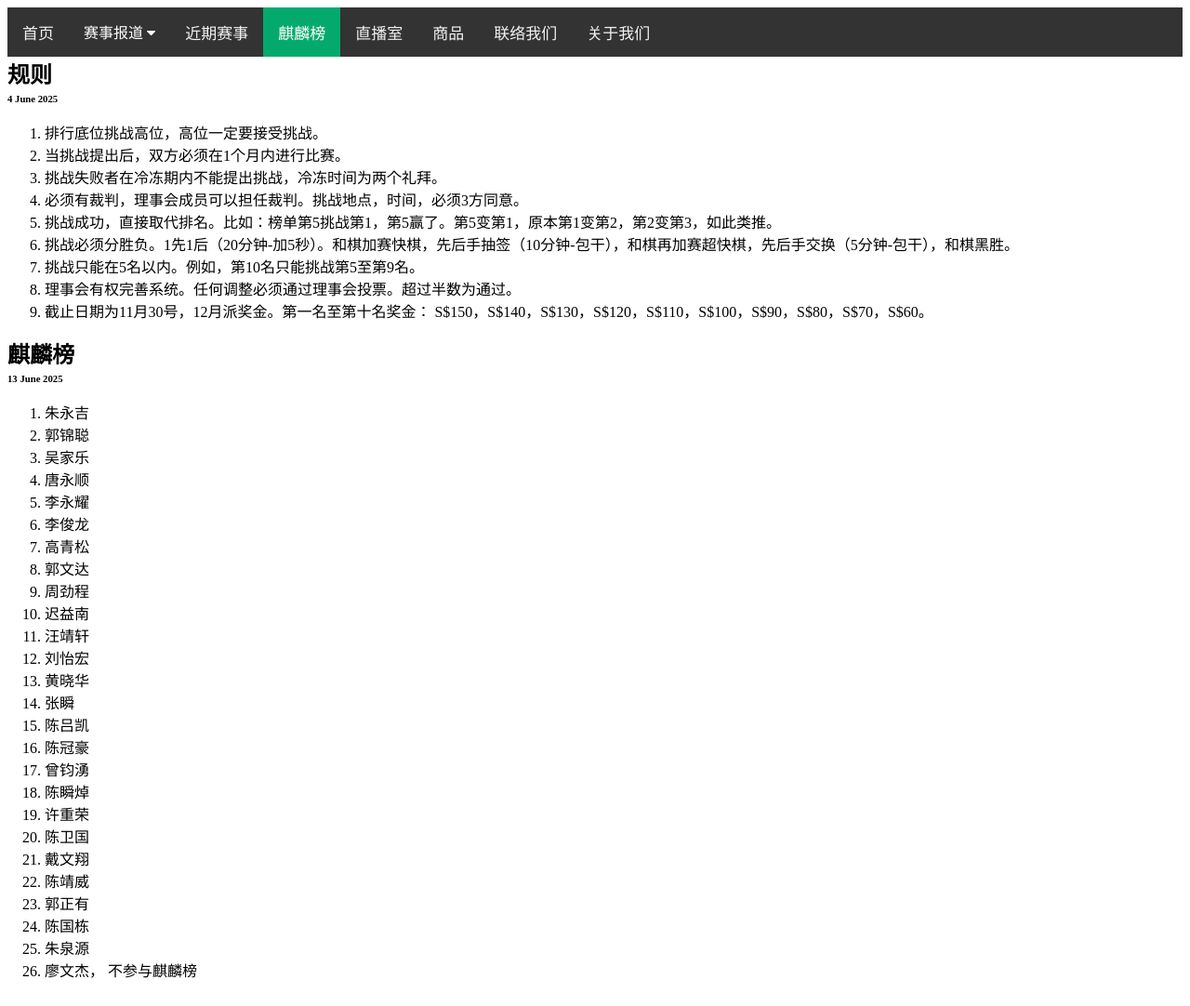
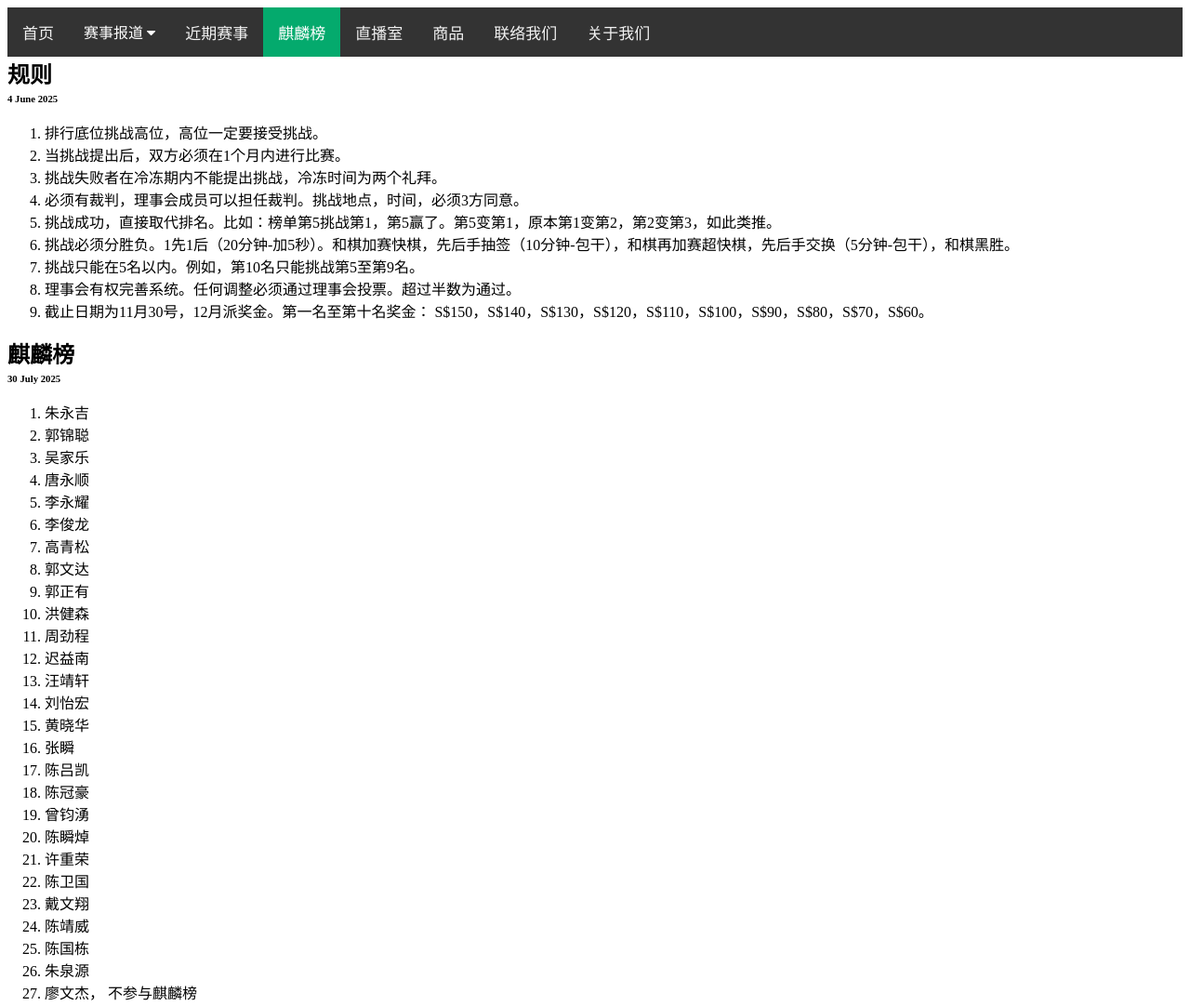
Before and after one commit to Vincent-Thong/xiangqi, a plain HTML site: page ranking.html in a window 1280 px wide. Shown: the whole page at 93% size. Drawn offline with Linux system fonts and the light colour scheme; a script that the page names is missing.

Commit message:
Update ranking.html

```diff
--- a/ranking.html
+++ b/ranking.html
@@ -35,7 +35,7 @@
 
   <div>
     <h2>麒麟榜</h2>
-    <h6>13 June 2025</h6>
+    <h6>30 July 2025</h6>
     <ol>
       <li>朱永吉</li>
       <li>郭锦聪</li>
@@ -45,6 +45,8 @@
       <li>李俊龙</li>
       <li>高青松</li>
       <li>郭文达</li>
+      <li>郭正有</li>
+      <li>洪健森</li>
       <li>周劲程</li>
       <li>迟益南</li>
       <li>汪靖轩</li>
@@ -59,7 +61,6 @@
       <li>陈卫国</li>
       <li>戴文翔</li>
       <li>陈靖威</li>
-      <li>郭正有</li>
       <li>陈国栋</li>
       <li>朱泉源</li>
       <li>廖文杰， 不参与麒麟榜</li>
```
